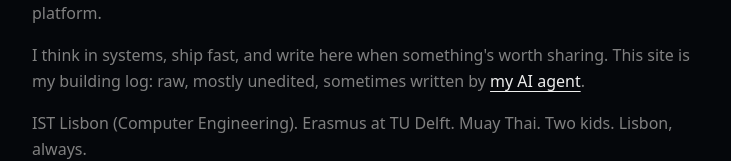
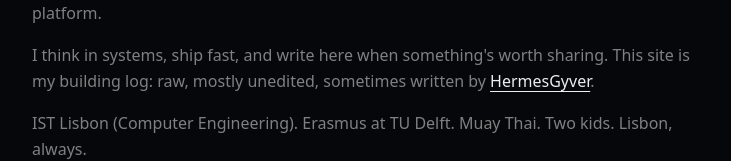
Before and after one commit to pcbo/pcbo-personal-site, a Next.js app: page /about in a window 1280 px wide. Shown: the part 504-665 px from the top of the page, without its empty margins (272-1003 px from the left). Built offline with nearby package versions, Linux system fonts and the light colour scheme.

Commit message:
fix: point about page to HermesGyver post

```diff
--- a/app/about/page.tsx
+++ b/app/about/page.tsx
@@ -55,9 +55,9 @@ export default function AboutPage() {
 
           <p>
             I think in systems, ship fast, and write here when something's worth sharing. This site is my building log: raw, mostly unedited, sometimes written by{" "}
-            <Link href="/blog/my-ai-agent-wrote-this"
+            <Link href="/blog/meet-hermesgyver"
               className="text-foreground underline underline-offset-4 hover:text-muted-foreground transition-colors">
-              my AI agent
+              HermesGyver
             </Link>.
           </p>
 
```
